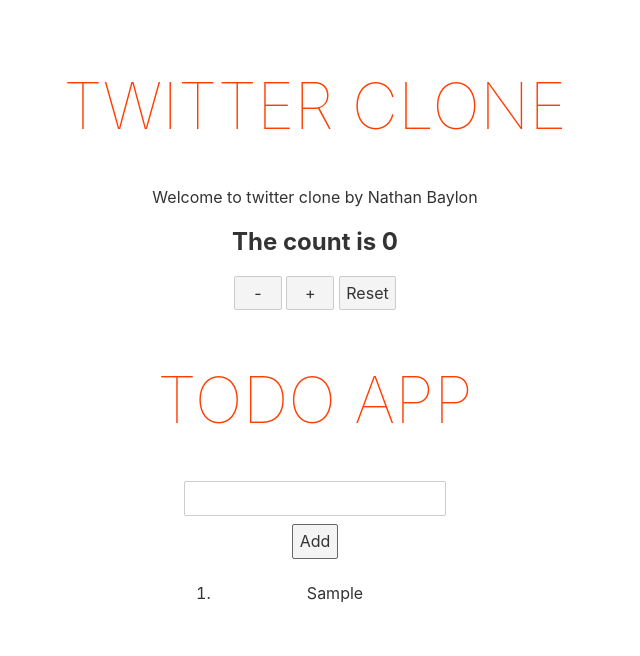
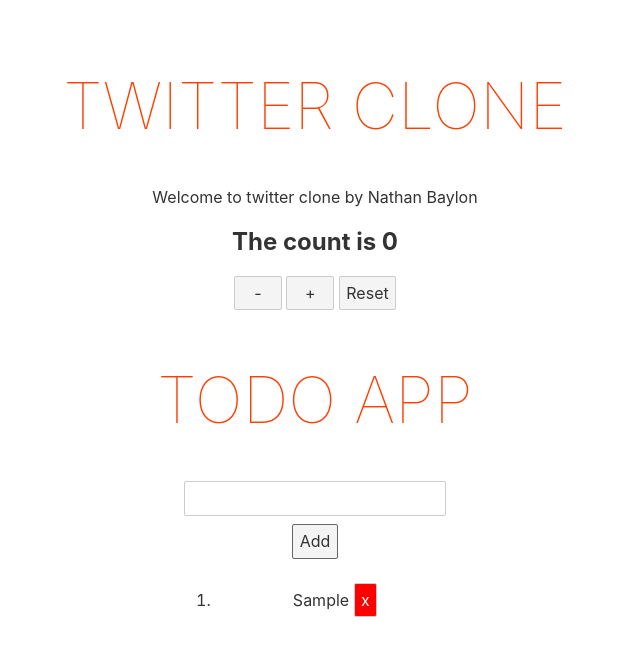
Before and after one commit to bayl0n/twitter-clone, a Svelte app in the folder client/: page / in a window 1280 px wide. Both pictures are taken after typing "Sample" into the empty fields and a click on the button "Add". Shown: the top 656 px of the page, without its empty margins (325-965 px from the left). Built offline with nearby package versions, Linux system fonts and the light colour scheme.

Commit message:
Added delete button

```diff
--- a/client/src/Todos.svelte
+++ b/client/src/Todos.svelte
@@ -18,7 +18,7 @@
 
     <ol>
         {#each todos as todo}
-            <li>{todo}</li>
+            <li>{todo} <button class="delete-btn">x</button></li>
         {/each}
     </ol>
 </div>
@@ -28,4 +28,9 @@
         margin: 0 auto;
         max-width: 280px;
     }
+
+    .delete-btn {
+        background-color: red;
+        color: white;
+    }
 </style>
```
